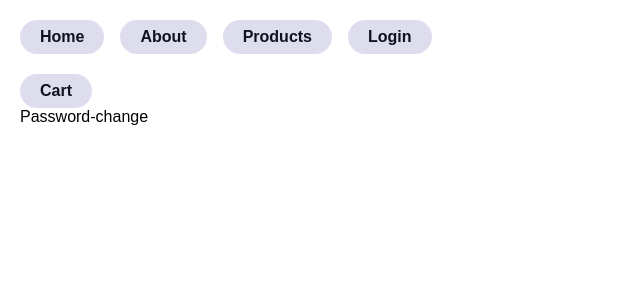
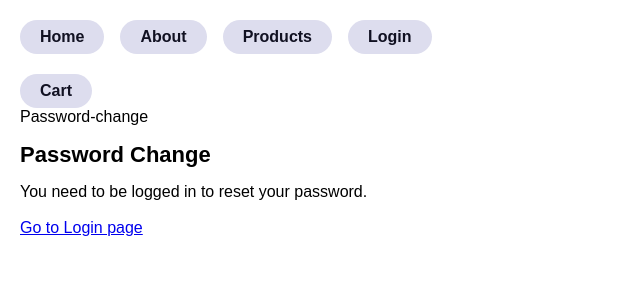
Before and after one commit to prae-mai/IERG4210-Project, a React (Create React App) app in the folder client/: page /password-change in a window 1280 px wide. Shown: the top 300 px of the page, without its empty margins (0-640 px from the left). Built offline with nearby package versions, Linux system fonts and the light colour scheme; no server answers.

Commit message:
Rename all password reset instances to password change

```diff
--- a/client/src/App.js
+++ b/client/src/App.js
@@ -17,7 +17,7 @@ import AdminCategories from "./pages/AdminCategories";
 import ShoppingCart from "./pages/ShoppingCart";
 import Registration from "./pages/Registration";
 import Login from "./pages/Login";
-import PasswordReset from "./pages/PasswordReset";
+import PasswordChange from "./pages/PasswordChange";
 
 function App() {
 	const [isCartPreviewOpen, setCartPreviewOpen] = useState(false);
@@ -86,7 +86,7 @@ function App() {
 					/>
 					<Route path="/registration" element={<Registration />} />
 					<Route path="/login" element={<Login />} />
-					<Route path="/password-reset" element={<PasswordReset />} />
+					<Route path="/password-change" element={<PasswordChange />} />
 				</Routes>
 
 				<CartPreviewOverlay
--- a/client/src/data/userItems.js
+++ b/client/src/data/userItems.js
@@ -1,5 +1,5 @@
 export const userItems = [
 	{ label: "Login", path: "/login" },
 	{ label: "Registration", path: "/registration" },
-	{ label: "Password Reset", path: "/password-reset" },
+	{ label: "Password Change", path: "/password-change" },
 ];
--- a/client/src/pages/PasswordReset.js
+++ b/client/src/pages/PasswordChange.js
@@ -5,8 +5,8 @@ import { useAuth } from "../utils/useAuth";
 
 import * as authApi from "../api/authApi";
 
-function PasswordReset() {
-	useDocumentTitle("Password Reset");
+function PasswordChange() {
+	useDocumentTitle("Password Change");
 
 	const { user, logout, loading } = useAuth();
 	const navigate = useNavigate();
@@ -23,7 +23,7 @@ function PasswordReset() {
 	if (!user) {
 		return (
 			<div>
-				<h1>Password Reset</h1>
+				<h1>Password Change</h1>
 				You need to be logged in to reset your password.
 				<br></br>
 				<br></br>
@@ -57,7 +57,7 @@ function PasswordReset() {
 
 	return (
 		<div>
-			<h1>Password Reset</h1>
+			<h1>Password Change</h1>
 
 			<form onSubmit={handleSubmit}>
 				<label>
@@ -99,4 +99,4 @@ function PasswordReset() {
 	);
 }
 
-export default PasswordReset;
+export default PasswordChange;
```
